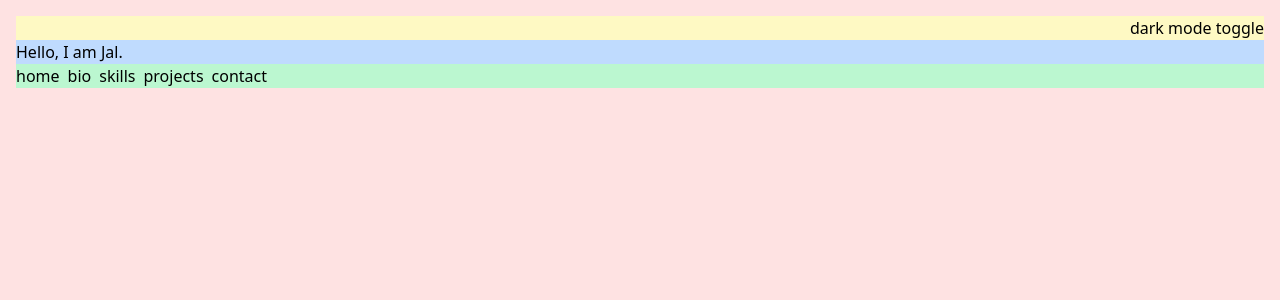
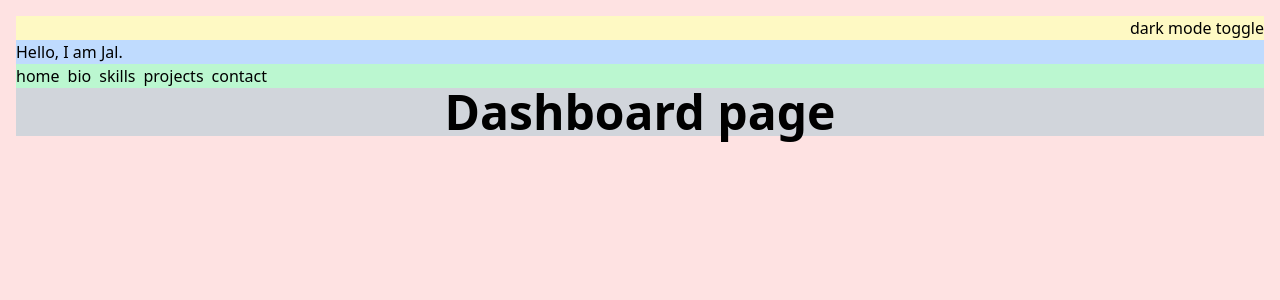
Before and after one commit to jalridley/portfolio, a Nuxt app: page /projects/explosion/dashboard in a window 1280 px wide. Shown: the top 300 px of the page. Built offline with nearby package versions, Linux system fonts and the light colour scheme.

Commit message:
created dashboard route and view

```diff
--- /dev/null
+++ b/pages/projects/explosion/dashboard.vue
@@ -0,0 +1,13 @@
+<template>
+  <main>
+    <section>
+      <h1 class="flex justify-center text-5xl font-bold">Dashboard page</h1>
+    </section>
+  </main>
+</template>
+
+<script setup lang="ts">
+useHead({
+  title: 'Dashboard',
+})
+</script>
```
